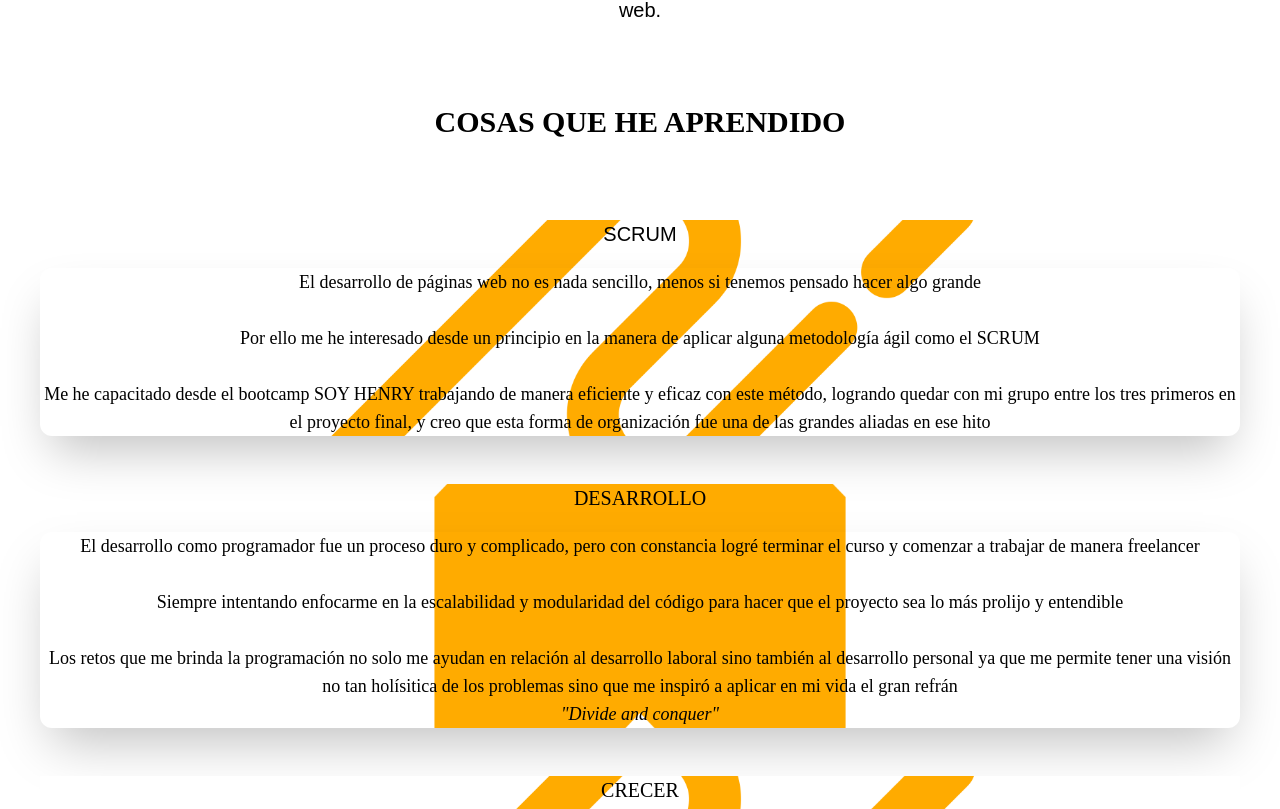
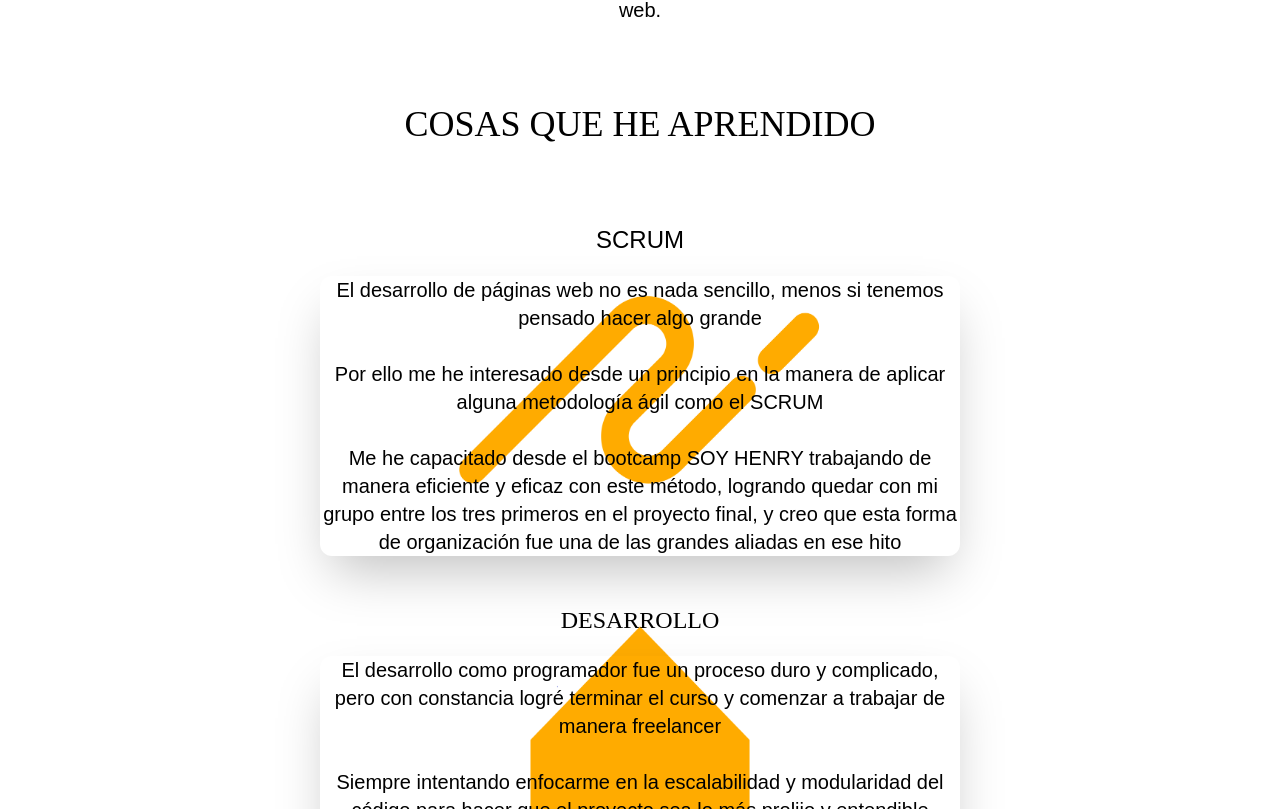
Before and after one commit to Ivixx09/My-Portfolio, a Next.js app: page / in a window 1280 px wide. Shown: the part 1611-2420 px from the top of the page. Built offline with nearby package versions, Linux system fonts and the light colour scheme.

Commit message:
responsive for Pasion finished.

```diff
--- a/pages/components/Growing.jsx
+++ b/pages/components/Growing.jsx
@@ -3,10 +3,10 @@
 const Knowledges = () => {
     return (
         <div className="bg-slate-150 pt-20" id="Pasion">
-            <h1 className="text-3xl font-bold text-center font-wde">
+            <h1 className="text-2xl lg:text-4xl 2xl:text-6xl text-center font-wde">
                 COSAS QUE HE APRENDIDO
             </h1>
-            <div className="grid grid-cols-1 gap-12 content-between font-wde text-center mx-10 pt-20">
+            <div className="grid grid-cols-1 gap-12 content-between font-wde text-center mx-10 pt-20 md:mx-[20%] lg:mx-[25%]">
                 <div
                     className="bg-local bg-cover bg-no-repeat bg-center"
                     style={{
@@ -14,9 +14,9 @@
                     }}
                 >
                     <div className=" text-black">
-                        <h3 className="text-xl font-2ond pb-5">SCRUM</h3>
+                        <h3 className="text-xl font-2ond pb-5 lg:text-2xl">SCRUM</h3>
                     </div>
-                    <div className="shadow-2xl rounded-xl text-lg">
+                    <div className="font-2ond shadow-2xl rounded-xl text-lg lg:text-xl 2xl:text-2xl">
                         <p>
                             El desarrollo de páginas web no es nada sencillo,
                             menos si tenemos pensado hacer algo grande
@@ -45,10 +45,10 @@
                             backgroundImage: `url('/images/flecha.png')`,
                         }}
                     >
-                        <div className="mb-5 text-xl">
+                        <div className="mb-5 text-xl lg:text-2xl">
                             <h3>DESARROLLO</h3>
                         </div>
-                        <div className="shadow-2xl rounded-xl text-lg">
+                        <div className="font-2ond shadow-2xl rounded-xl text-lg lg:text-xl 2xl:text-2xl">
                             <p>
                                 El desarrollo como programador fue un proceso
                                 duro y complicado, pero con constancia logré
@@ -82,10 +82,10 @@
                             backgroundImage: `url('/images/onda2.jpg')`,
                         }}
                     >
-                        <div className="mb-6 text-xl">
+                        <div className="mb-6 text-xl lg:text-2xl">
                             <h3>CRECER</h3>
                         </div>
-                        <div className="shadow-2xl rounded-xl text-lg">
+                        <div className="font-2ond shadow-2xl rounded-xl text-lg lg:text-xl 2xl:text-2xl">
                             <p>
                                 No me conformo con lo que ya sé, siempre busco
                                 crecer y mejorar mis habilidades. Mantengo una
```
